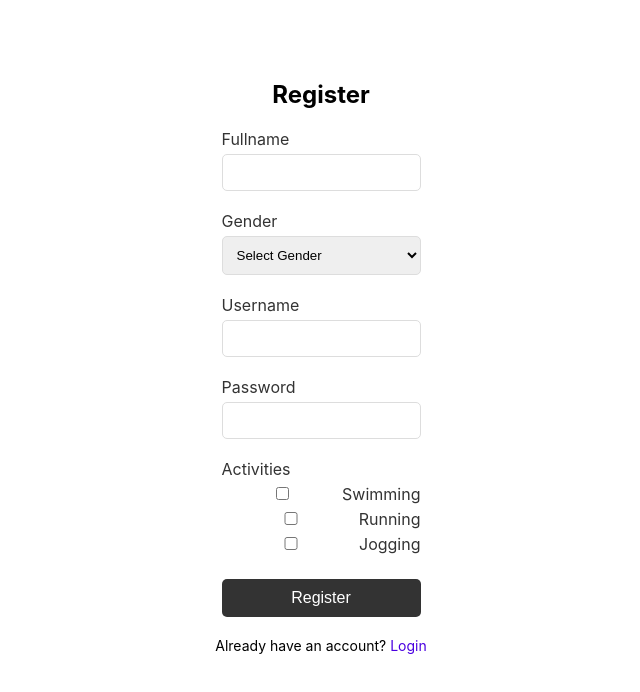
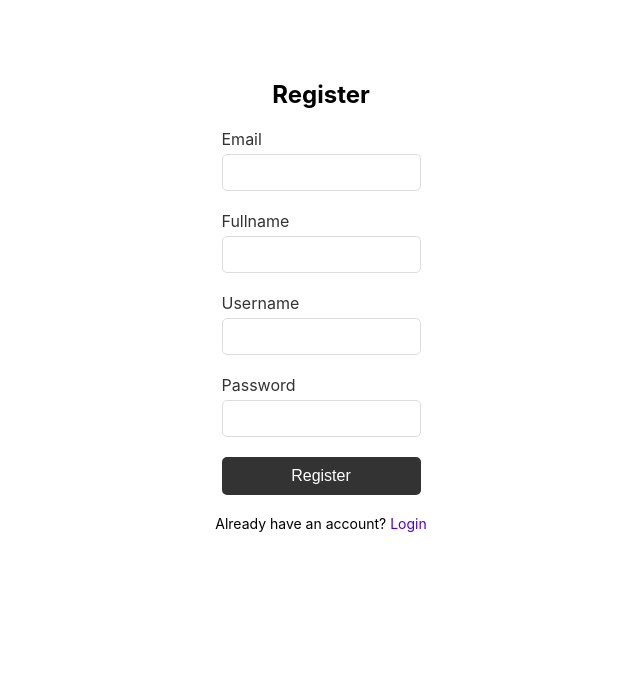
Before and after one commit to SalmanAlfarisi5/OpenJio-workspace, a React (Create React App) app in the folder frontend/: page /register in a window 1280 px wide. Shown: the top 692 px of the page, without its empty margins (319-959 px from the left). Built offline with nearby package versions, Linux system fonts and the light colour scheme.

Commit message:
Rebuild the register and login page

```diff
--- a/frontend/src/components/Register.js
+++ b/frontend/src/components/Register.js
@@ -8,18 +8,12 @@ const Register = () => {
 
       <form>
         <div className="input-container">
+          <label htmlFor="Email">Email</label>
+          <input type="Email" id="Email" name="Email" required />
+        </div>
+        <div className="input-container">
           <label htmlFor="Fullname">Fullname</label>
           <input type="text" id="Fullname" name="Fullname" required />
-        </div>
-        <div className="input-container">
-          <label htmlFor="Gender">Gender</label>
-          <select id="Gender" name="Gender" required>
-            <option value="">Select Gender</option>
-            <option value="Male">Male</option>
-            <option value="Female">Female</option>
-            <option value="Other">Other</option>
-            <option value="Prefer not to say">Prefer not to say</option>
-          </select>
         </div>
         <div className="input-container">
           <label htmlFor="username">Username</label>
@@ -29,23 +23,7 @@ const Register = () => {
           <label htmlFor="password">Password</label>
           <input type="password" id="password" name="password" required />
         </div>
-        <div className="input-container">
-          <label>Activities</label>
-          <div className="checkbox-container">
-            <label>
-              <input type="checkbox" name="activities" value="Swimming" />{" "}
-              Swimming
-            </label>
-            <label>
-              <input type="checkbox" name="activities" value="Running" />{" "}
-              Running
-            </label>
-            <label>
-              <input type="checkbox" name="activities" value="Jogging" />{" "}
-              Jogging
-            </label>
-          </div>
-        </div>
+
         <button type="submit" className="register-button">
           Register
         </button>
```
Also changed, not shown: frontend/src/components/Login.js (+7 -5 lines).
